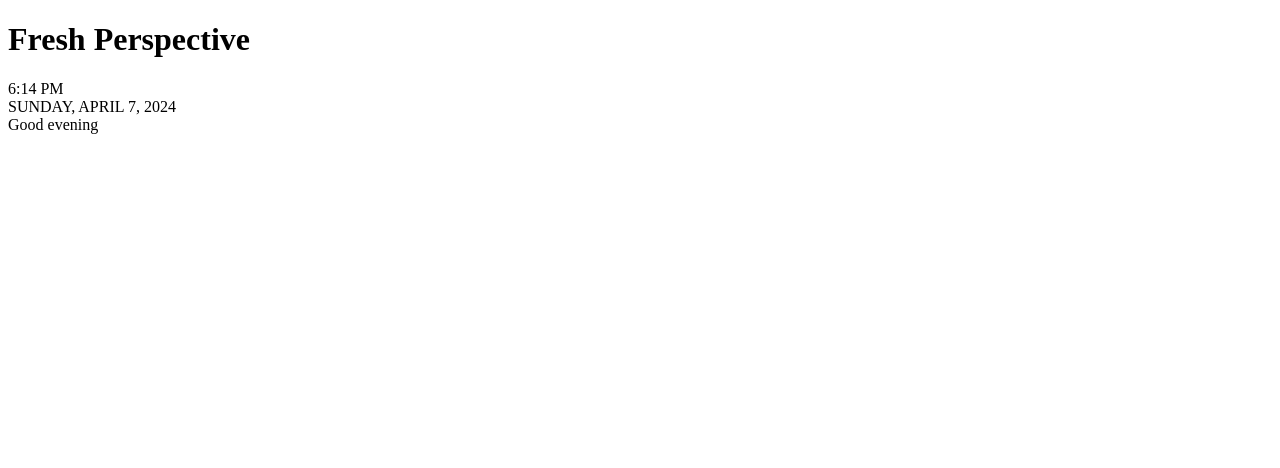
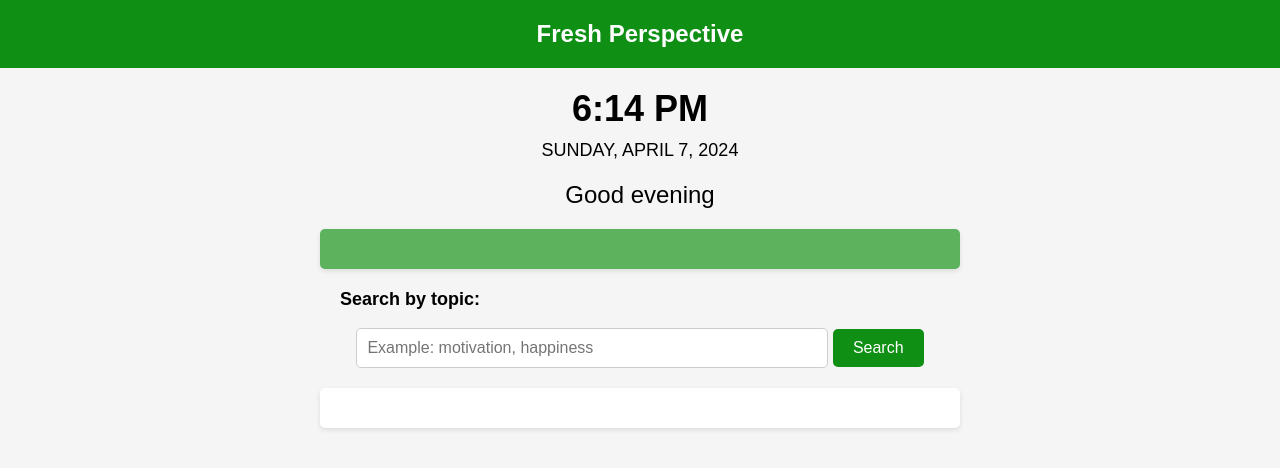
Before and after one commit to olearybmps/sba308A_jsWebApp, a plain HTML site: page index.html in a window 1280 px wide. Drawn offline with Linux system fonts and the light colour scheme; no server answers.

Commit message:
Added search by topic, style

```diff
--- a/app.mjs
+++ b/app.mjs
@@ -1,5 +1,5 @@
 // app.mjs
-import { getRandomQuote } from "./quotable_api.mjs";
+import { getRandomQuote, searchQuotes } from "./quotable_api.mjs";
 import { renderQuote, getCurrentDateTime } from "./helper.mjs";
 
 function displayDayDateTime() {
@@ -22,5 +22,30 @@ async function displayRandomQuote() {
     }
 }
 
-displayDayDateTime();
-displayRandomQuote();
+async function searchQuotesBySubject(subject) {
+    try {
+      const quotes = await searchQuotes(subject);
+      console.log("Search Results:", quotes);
+      const searchResultsElement = document.getElementById("searchResults");
+      searchResultsElement.innerHTML = "";
+      quotes.results.forEach(quote => {
+        const quoteElement = renderQuote(quote);
+        searchResultsElement.appendChild(quoteElement);
+      });
+    } catch (error) {
+      console.error("Error searching quotes:", error);
+    }
+  }
+
+  displayDayDateTime();
+  displayRandomQuote();
+
+  const searchInput = document.querySelector('input[name="quoteSearch"]');
+  const searchButton = document.querySelector('.searchBtn');
+
+  searchButton.addEventListener('click', () => {
+    const subject = searchInput.value.trim();
+    if (subject !== '') {
+      searchQuotesBySubject(subject);
+    }
+  });
--- a/helper.mjs
+++ b/helper.mjs
@@ -2,12 +2,14 @@
 export function renderQuote(quote) {
     const quoteElement = document.createElement("div");
     quoteElement.classList.add("quote");
-    quoteElement.textContent = `"${quote.content}" - ${quote.author}`;
+    quoteElement.innerHTML = `<span class='qod'>Random quote:</span><br>${quote.content}" - ${quote.author}`;
     return quoteElement;
 }
 
 // https://stackoverflow.com/questions/3552461/how-do-i-format-a-date-in-javascript
 // https://developer.mozilla.org/en-US/docs/Web/JavaScript/Reference/Global_Objects/Date/toLocaleTimeString
+// https://developer.mozilla.org/en-US/docs/Web/JavaScript/Reference/Global_Objects/Intl/DateTimeFormat/DateTimeFormat
+
 export function getCurrentDateTime() {
     const today = new Date();
 
@@ -17,7 +19,7 @@ export function getCurrentDateTime() {
         hour12: true,
     };
     const strTime = today.toLocaleTimeString("en-US", options);
-    const formatTime = strTime.replace(":00", "");
+    const formatTime = strTime.includes(":00") ? strTime.replace(" ", "") : strTime.replace(":00", "");
 
     const dateOptions = {
         weekday: "long",
--- a/index.html
+++ b/index.html
@@ -13,7 +13,13 @@
     <h1 class="title">Fresh Perspective</h1>
   </div>
   <div id="greetingDate"></div>
-
+  <div id="quoteContainer"></div>
+  <div id="searchContainer">
+    <p class="lblInput"><label for="quoteSearch">Search by topic:</label></p>
+    <input type="text" name="quoteSearch" placeholder="Example: motivation, happiness">
+    <button class="searchBtn">Search</button>
+  </div>
+  <div id="searchResults"></div>
   <script src="app.mjs" type="module" async defer></script>
 </body>
 </html>
--- a/style.css
+++ b/style.css
@@ -1 +1,105 @@
 /* Styles */
+
+body {
+    font-family: Arial, sans-serif;
+    background-color: #f5f5f5;
+    margin: 0;
+    padding: 0;
+  }
+
+  .titleBar {
+    background-color: #0f9015;
+    color: #fff;
+    padding: 20px;
+    text-align: center;
+  }
+
+  .title {
+    margin: 0;
+    font-size: 24px;
+  }
+
+  #greetingDate {
+    text-align: center;
+    margin: 20px 0;
+  }
+
+  .time {
+    font-size: 36px;
+    font-weight: bold;
+  }
+
+  .period {
+    font-size: 24px;
+    margin-left: 5px;
+  }
+
+  .date {
+    font-size: 18px;
+    margin-top: 10px;
+  }
+
+  .greeting {
+    font-size: 24px;
+    margin-top: 20px;
+  }
+
+  #quoteContainer {
+    max-width: 600px;
+    margin: 20px auto;
+    padding: 20px;
+    /* background-color: #fff; */
+    background-color: #5cb25d;
+    border-radius: 5px;
+    box-shadow: 0 2px 5px rgba(0, 0, 0, 0.1);
+  }
+
+  .quote {
+    font-size: 18px;
+    line-height: 1.5;
+    margin-bottom: 10px;
+  }
+
+  .qod {
+    font-weight: bold;
+    font-size: 20px;
+  }
+
+  #searchContainer {
+    max-width: 600px;
+    margin: 20px auto;
+    text-align: center;
+  }
+
+  .lblInput {
+    font-size: 18px;
+    font-weight: bold;
+    text-align: left;
+  }
+
+  input[type="text"] {
+    padding: 10px;
+    font-size: 16px;
+    border: 1px solid #ccc;
+    border-radius: 5px;
+    width: 75%;
+  }
+
+  .searchBtn {
+    padding: 10px 20px;
+    font-size: 16px;
+    background-color: #0f9015;
+    color: #fff;
+    border: none;
+    border-radius: 5px;
+    cursor: pointer;
+  }
+
+  #searchResults {
+    max-width: 600px;
+    margin: 20px auto;
+    padding: 20px;
+    background-color: #fff;
+    border-radius: 5px;
+    box-shadow: 0 2px 5px rgba(0, 0, 0, 0.1);
+  }
```
